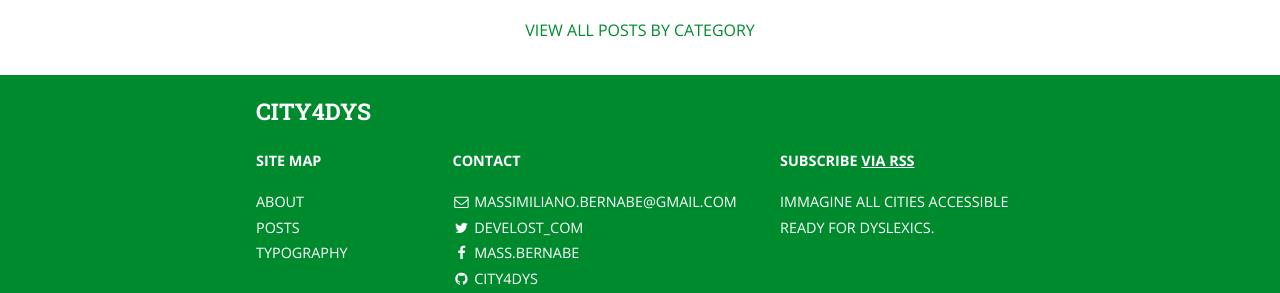
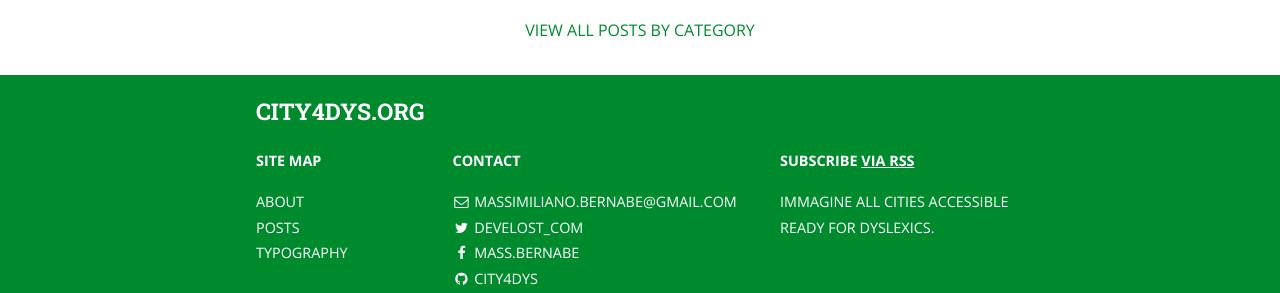
Before and after one commit to city4dys/city4dys.github.io, a Jekyll site: the page built from index.html, in a window 1280 px wide. Shown: the part 1949-2242 px from the top of the page. Built offline with Jekyll 4.4.1, drawn with Linux system fonts in a browser that asks for light colours; nearby versions of some CDN libraries; the list of posts is cut into pages by our own code; a style sheet for code colours, icons or effects is not loaded.

Commit message:
mod footer

```diff
--- a/_config.yml
+++ b/_config.yml
@@ -9,6 +9,7 @@
 
 # Site settings
 title: city4dys
+domain: city4dys.org
 subtitle: "Immagine all cities accessible ready for dyslexics"
 email: massimiliano.bernabe@gmail.com
 name: Massimiliano Bernabe
--- a/_includes/footer.html
+++ b/_includes/footer.html
@@ -2,7 +2,7 @@
 
   <div class="wrapper">
 
-    <h3 class="footer-heading">{{ site.title }}</h3>
+    <h3 class="footer-heading">{{ site.domain }}</h3>
 
     <div class="site-navigation">
 
```
